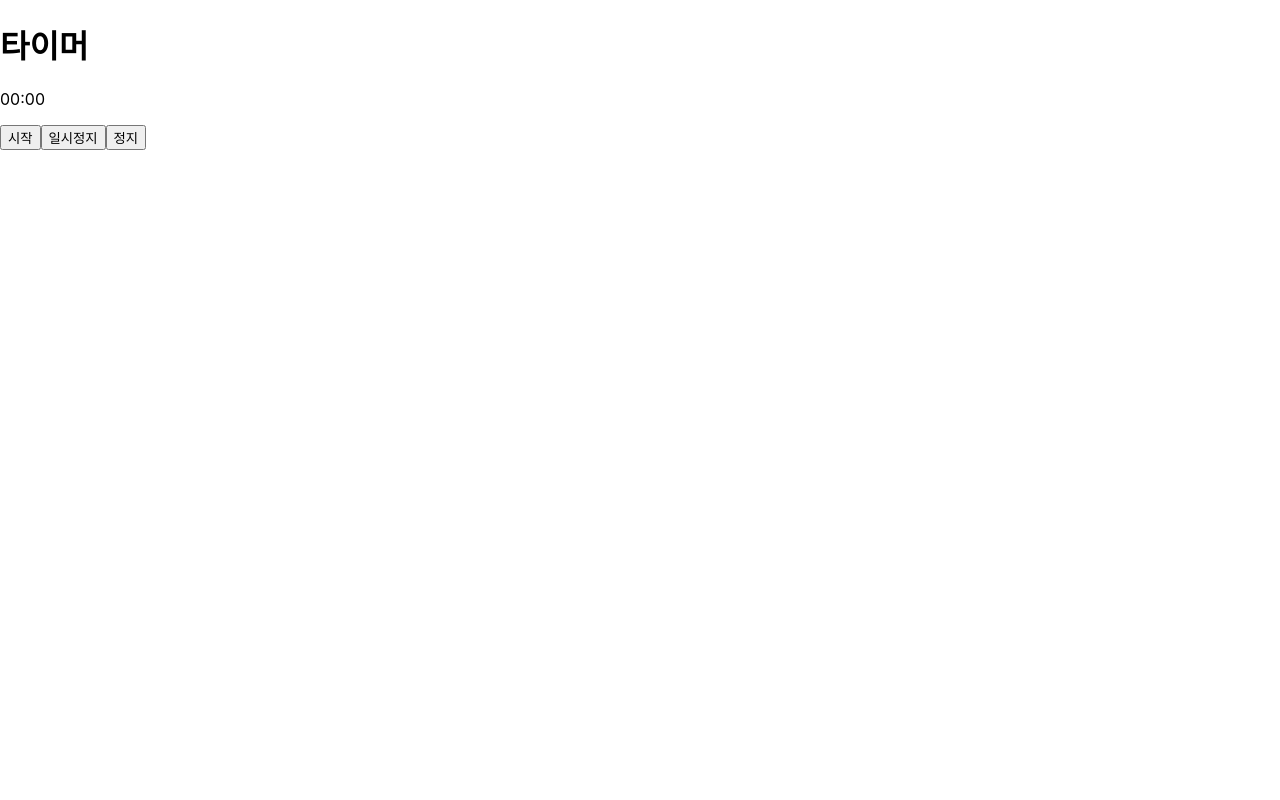
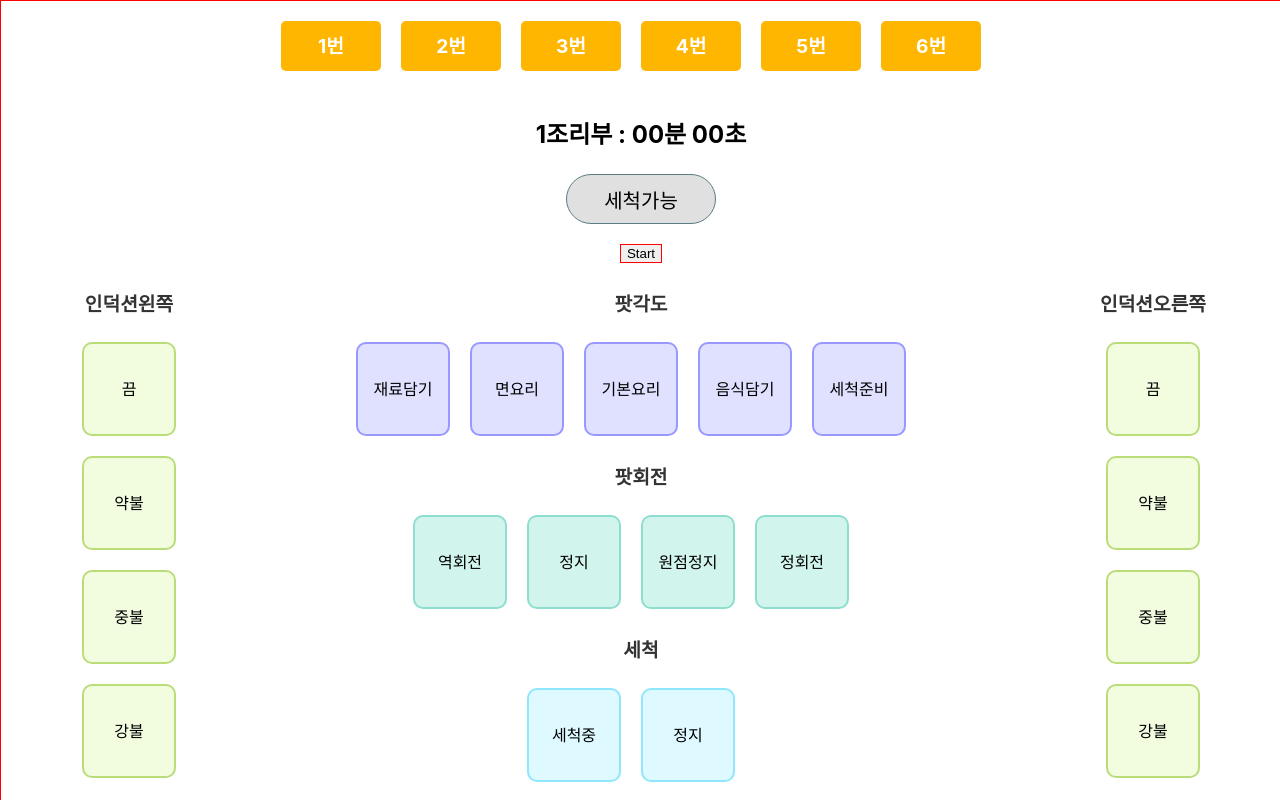
Before and after one commit to eunjae103/creobtn, a React (Create React App) app: page / in a window 1280 px wide. Shown: the top 800 px of the page. Built offline with nearby package versions, Linux system fonts and the light colour scheme.

Commit message:
타이머추가

```diff
--- a/src/App.js
+++ b/src/App.js
@@ -4,7 +4,7 @@ import Time from "./ButtonsWrap/Time";
 import Timer from "./ButtonsWrap/Timer";
 
 function App() {
-  return <Timer />;
+  return <ButtonsWrap />;
 }
 
 export default App;
--- a/src/ButtonsWrap/Buttons.js
+++ b/src/ButtonsWrap/Buttons.js
@@ -1,9 +1,34 @@
-import { useState } from "react";
+import { useState, useEffect } from "react";
 import styled from "styled-components";
 import moment from "moment";
+
 const Buttons = () => {
   const selectButtons = [0, 1, 2, 3, 4, 5];
   const [changeButtons, setChangeButtons] = useState("");
+
+  const [seconds, setSeconds] = useState(0);
+  const [isActive, setIsActive] = useState(false);
+
+  function toggle() {
+    setIsActive(!isActive);
+  }
+
+  // function reset() {
+  //   setSeconds(0);
+  //   setIsActive(false);
+  // }
+
+  useEffect(() => {
+    let interval = null;
+    if (isActive) {
+      interval = setInterval(() => {
+        setSeconds((seconds) => seconds + 1);
+      }, 1000);
+    } else if (!isActive && seconds !== 0) {
+      clearInterval(interval);
+    }
+    return () => clearInterval(interval);
+  }, [isActive, seconds]);
 
   const onClickChange = (e) => {
     setChangeButtons(Number(e.target.value));
@@ -76,10 +101,14 @@ const Buttons = () => {
             );
           })}
         </SelectBtn>
-        <h3>{changeButtons < 6 ? changeButtons + 1 : 0}조리부 : 0분 0초</h3>
+        <h3>
+          {changeButtons < 6 ? changeButtons + 1 : 0}조리부 :{" "}
+          {moment().minute(0).second(seconds).format("mm분 ss초")}
+        </h3>
         <button>세척가능</button>
       </SelectBtnWrap>
-
+      <Btnsample onClick={toggle}>{isActive ? "Pause" : "Start"}</Btnsample>
+      {/* <Btnsample onClick={reset}>Reset</Btnsample> */}
       <InductionWrap>
         <LeftInduction>
           <h4>인덕션왼쪽</h4>
@@ -175,6 +204,12 @@ const Buttons = () => {
     </>
   );
 };
+
+const Btnsample = styled.button`
+  border: 1px solid red;
+  display: flex;
+  margin: 0 auto;
+`;
 const SelectBtnWrap = styled.div`
   display: flex;
   justify-content: center;
--- a/src/ButtonsWrap/Timer.js
+++ b/src/ButtonsWrap/Timer.js
@@ -1,44 +1,97 @@
-import { useState } from "react";
+// import { useState } from "react";
+// import moment from "moment";
+
+// const Timer = () => {
+//   const [time, setTime] = useState(moment.duration(0));
+//   const [timeTick, setTimeTick] = useState(null);
+
+//   const startTimer = () => {
+//     const tick = () =>
+//       setTime((prevTime) => prevTime.clone().add(1, "seconds"));
+//     const timeTick = setInterval(() => {
+//       tick();
+//     }, 1000);
+//     setTimeTick(timeTick);
+//   };
+
+//   const pauseTimer = () => {
+//     if (timeTick) {
+//       clearInterval(timeTick);
+//     }
+//   };
+
+//   const stopTimer = () => {
+//     pauseTimer();
+//     setTime(moment.duration(0));
+//   };
+
+//   return (
+//     <div className="App">
+//       <h1>타이머</h1>
+
+//       <p>{moment(time.seconds(), "s").format("mm:ss")}</p>
+//       <button type="button" onClick={() => startTimer()}>
+//         시작
+//       </button>
+//       <button type="button" onClick={() => pauseTimer()}>
+//         일시정지
+//       </button>
+//       <button type="button" onClick={() => stopTimer()}>
+//         정지
+//       </button>
+//     </div>
+//   );
+// };
+// export default Timer;
+
+import React, { useState, useEffect } from "react";
 import moment from "moment";
 
 const Timer = () => {
-  const [time, setTime] = useState(moment.duration(0));
-  const [timeTick, setTimeTick] = useState(null);
+  const [seconds, setSeconds] = useState(0);
+  const [isActive, setIsActive] = useState(false);
 
-  const startTimer = () => {
-    const tick = () =>
-      setTime((prevTime) => prevTime.clone().add(1, "seconds"));
-    const timeTick = setInterval(() => {
-      tick();
-    }, 1000);
-    setTimeTick(timeTick);
-  };
+  function toggle() {
+    setIsActive(!isActive);
+  }
 
-  const pauseTimer = () => {
-    if (timeTick) {
-      clearInterval(timeTick);
+  function reset() {
+    setSeconds(0);
+    setIsActive(false);
+  }
+
+  useEffect(() => {
+    let interval = null;
+    if (isActive) {
+      interval = setInterval(() => {
+        setSeconds((seconds) => seconds + 1);
+      }, 1000);
+    } else if (!isActive && seconds !== 0) {
+      clearInterval(interval);
     }
-  };
-
-  const stopTimer = () => {
-    pauseTimer();
-    setTime(moment.duration(0));
-  };
+    return () => clearInterval(interval);
+  }, [isActive, seconds]);
 
   return (
-    <div className="App">
-      <h1>타이머</h1>
-      <p>{moment(time.asSeconds(), "s").format("mm:ss")}</p>
-      <button type="button" onClick={() => startTimer()}>
-        시작
-      </button>
-      <button type="button" onClick={() => pauseTimer()}>
-        일시정지
-      </button>
-      <button type="button" onClick={() => stopTimer()}>
-        정지
-      </button>
+    <div className="app">
+      <div className="time">
+        {moment().minute(0).second(seconds).format("mm : ss")}
+      </div>
+      <div className="row">
+        <button
+          className={`button button-primary button-primary-${
+            isActive ? "active" : "inactive"
+          }`}
+          onClick={toggle}
+        >
+          {isActive ? "Pause" : "Start"}
+        </button>
+        <button className="button" onClick={reset}>
+          Reset
+        </button>
+      </div>
     </div>
   );
 };
+
 export default Timer;
```
